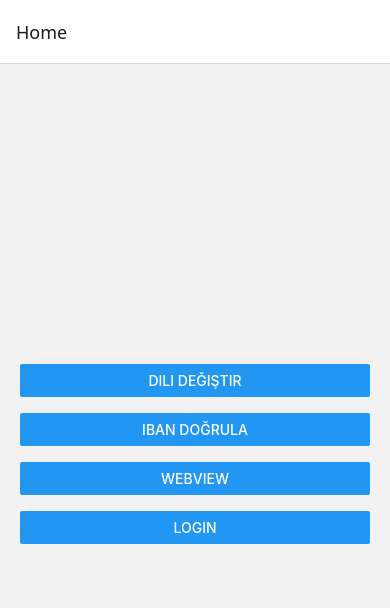
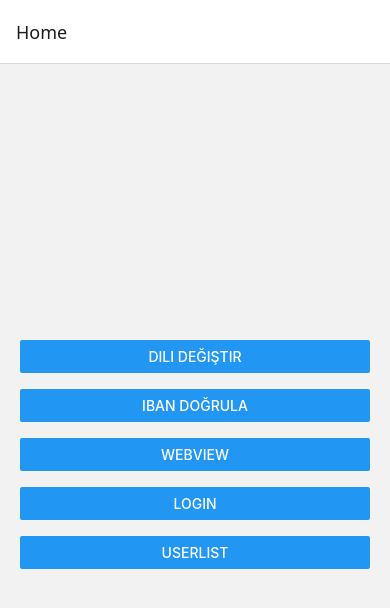
Before and after one commit to SerapG/LocalizationApp, a React Native app: screen /Home in a window 390 px wide. Shown: the top 608 px of the page. Built offline with nearby package versions, Linux system fonts and the light colour scheme.

Commit message:
List User Data challenge completed

```diff
--- a/navigation/StackNavigator.tsx
+++ b/navigation/StackNavigator.tsx
@@ -6,6 +6,7 @@ import IBANInputScreen from '../screens/IBANInputScreen';
 import LangChangeScreen from '../screens/LangChangeScreen';
 import WebViewScreen from '../screens/WebViewScreen';
 import LoginScreen from '../screens/LoginScreen';
+import UserListScreen from '../screens/UserListScreen';
 
 
 export type RootStackParamList = {
@@ -14,6 +15,7 @@ export type RootStackParamList = {
     Language: undefined;
     ColorWebView: undefined;
     Login: undefined;
+    UserList: undefined;
 };
 
 const Stack = createNativeStackNavigator<RootStackParamList>();
@@ -28,6 +30,7 @@ const StackNavigator = () => {
                 <Stack.Screen name="IBAN" component={IBANInputScreen} />
                 <Stack.Screen name="ColorWebView" component={WebViewScreen} />
                 <Stack.Screen name="Login" component={LoginScreen} />
+                <Stack.Screen name="UserList" component={UserListScreen} />
             </Stack.Navigator>
         </NavigationContainer>
     );
--- a/package.json
+++ b/package.json
@@ -13,6 +13,7 @@
     "@react-native-async-storage/async-storage": "^2.1.2",
     "@react-navigation/native": "^7.1.6",
     "@react-navigation/native-stack": "^7.3.10",
+    "axios": "^1.9.0",
     "react": "19.0.0",
     "react-native": "0.79.2",
     "react-native-gesture-handler": "^2.25.0",
--- a/screens/HomeScreen.tsx
+++ b/screens/HomeScreen.tsx
@@ -16,6 +16,8 @@ const HomeScreen = () => {
             <Button title="WebView" onPress={() => navigation.navigate('ColorWebView')} />
             <View style={styles.spacing} />
             <Button title="Login" onPress={() => navigation.navigate('Login')} />
+            <View style={styles.spacing} />
+            <Button title="UserList" onPress={() => navigation.navigate('UserList')} />
         </View>
     );
 };
--- /dev/null
+++ b/screens/UserListScreen.tsx
@@ -0,0 +1,78 @@
+import React, { useEffect, useState } from 'react';
+import { View, Text, FlatList, Button, ActivityIndicator, StyleSheet } from 'react-native';
+import axios from 'axios';
+
+type User = {
+    id: number;
+    name: string;
+    email: string;
+};
+
+const UserListScreen = () => {
+
+    const [users, setUsers] = useState<User[]>([]);
+    const [loading, setloading] = useState(false);
+
+    const fetchUsers = async () => {
+        try {
+            setloading(true);
+            const response = await axios.get('https://jsonplaceholder.typicode.com/users');
+            setUsers(response.data);
+        } catch (error) {
+            console.error('Veri cekme hatasi:', error);
+        } finally {
+            setloading(false);
+        }
+    };
+
+    useEffect(() => {
+        fetchUsers(); //İlk mounta verileri cek
+    }, []);
+
+    return (
+        <View style={styles.container}>
+            <Button title="Verileri Yenile" onPress={fetchUsers} />
+
+            {loading ? (
+                <ActivityIndicator size="large" color="#0000ff" style={styles.loader} />
+            ) : (
+                <FlatList
+                    data={users}
+                    keyExtractor={(item) => item.id.toString()}
+                    renderItem={({ item }) => (
+                        <View style={styles.item}>
+                            <Text style={styles.name}>{item.name}</Text>
+                            <Text style={styles.email}>{item.email}</Text>
+                        </View>
+                    )}
+                />
+            )}
+        </View>
+    );
+};
+
+export default UserListScreen;
+
+const styles = StyleSheet.create({
+    container: {
+        flex: 1,
+        padding: 20,
+        paddingTop: 40,
+    },
+    loader: {
+        marginTop: 20,
+    },
+    item: {
+        marginBottom: 15,
+        padding: 15,
+        backgroundColor: '#f2f2f2',
+        borderRadius: 6,
+    },
+    name: {
+        fontWeight: 'bold',
+        fontSize: 16,
+    },
+    email: {
+        color: '#555',
+    },
+});
```
Also changed, not shown: 1 other file (tests, documents, lock files or other folders).
